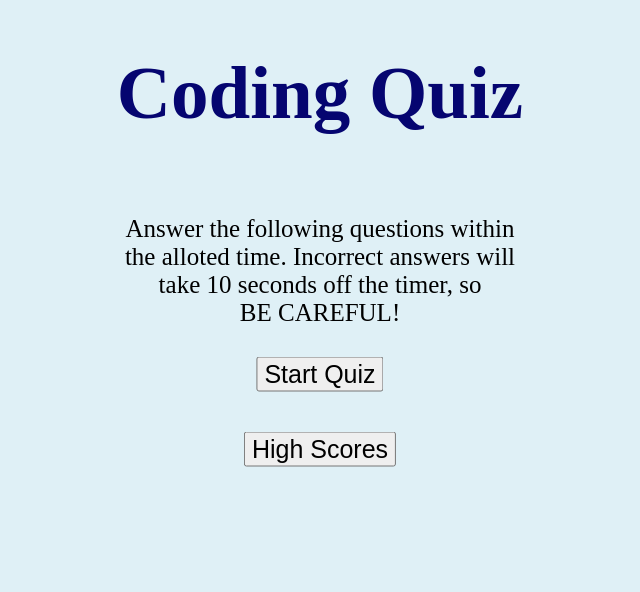
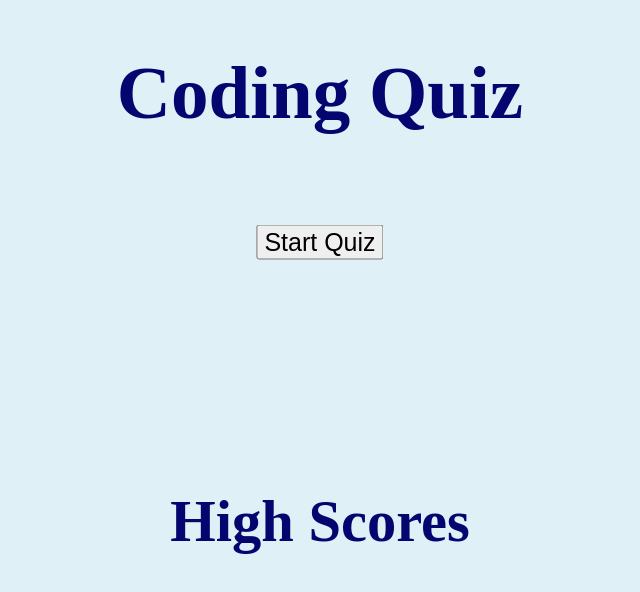
Before and after one commit to wedniatnuom/Coding_Quiz, a plain HTML site: page index.html in a window 1280 px wide. Both pictures are taken after a click on the button "High Scores". Shown: the whole page, without its empty margins (320-960 px from the left). Drawn offline with Linux system fonts and the light colour scheme.

Commit message:
added some final functionality and filled out README

```diff
--- a/assets/css/style.css
+++ b/assets/css/style.css
@@ -21,6 +21,19 @@ body header div {
     font-size: 50px;
     color: rgb(5, 5, 112);
     text-align: center;
+}
+section {
+    display: none;
+    justify-content: center;
+    align-items: center;
+    flex-direction: column;
+    font-size: 50px;
+    color: rgb(5, 5, 112);
+    text-align: center;
+}
+
+section ol {
+    font-size: 25px;
 }
 
 .instructions {
--- a/assets/js/script.js
+++ b/assets/js/script.js
@@ -19,6 +19,9 @@ var formQ3 = document.getElementById("radioButtonsQ3");
 var formQ4 = document.getElementById("radioButtonsQ4");
 var formQ5 = document.getElementById("radioButtonsQ5");
 var scoreEl = document.getElementById("score");
+var promptEl = document.getElementById("questionBox");
+var buttonHighScore = document.getElementById("scoreButton")
+var highScoreEl = document.getElementById("highScores");
 var nameForm = document.getElementById("scoreForm");
 var timeClock = 30;
 var points = 0;
@@ -112,6 +115,7 @@ document.getElementById("startButton").addEventListener("click", function () {
     textEl2.textContent = "";
     for (i = 0; i < openButtonEl.length; i++) {
         openButtonEl[i].style.display = "none"
+        highScoreEl.style.display = "none";
     }
     nextEl.style.display = "block";
     genQuestions();
@@ -123,8 +127,8 @@ nextEl.addEventListener("click", function () {
     nextEl.onclick = clickCounter++
     if (quizQuestions.length < clickCounter) {
         scoreEl.textContent = "New Score: " + points + "!";
-        textEl.textContent = "Finished!"
-        nameForm.style.display = "block"
+        textEl.textContent = "Finished!";
+        nameForm.style.display = "block";
         timerEl.style.display = "none";
         nextEl.style.display = "none";
         formQ1.style.display = "none";
@@ -161,3 +165,9 @@ function countdownTimer() {
         timeClock -= 1;
     }, 1000);
 }
+
+buttonHighScore.addEventListener("click", function () {
+    promptEl.style.display = "none";
+    highScoreEl.style.display = "block";
+    buttonHighScore.style.display = "none";
+})
--- a/index.html
+++ b/index.html
@@ -16,7 +16,7 @@
     </header>
     <br>
 
-    <section id="mainText">
+    <main id="mainText">
         <div class="instructions" id="questionBox">
             <p>Answer the following questions within the alloted time.
                 Incorrect answers will take 10 seconds off the timer, so</p>
@@ -93,7 +93,7 @@
             </div>
 
         </div>
-    </section>
+    </main>
 
     <form id="scoreForm">
         <label for="initials">Enter Initials;</label>
@@ -102,6 +102,16 @@
     </form>
 
 
+    <section id="highScores">
+
+        <h3>High Scores</h3>
+        <ol>
+        </ol>
+    </section>
+
+
+
+
     <script src="./assets/js/script.js"></script>
 
 </body>
```
Also changed, not shown: 1 other file.
